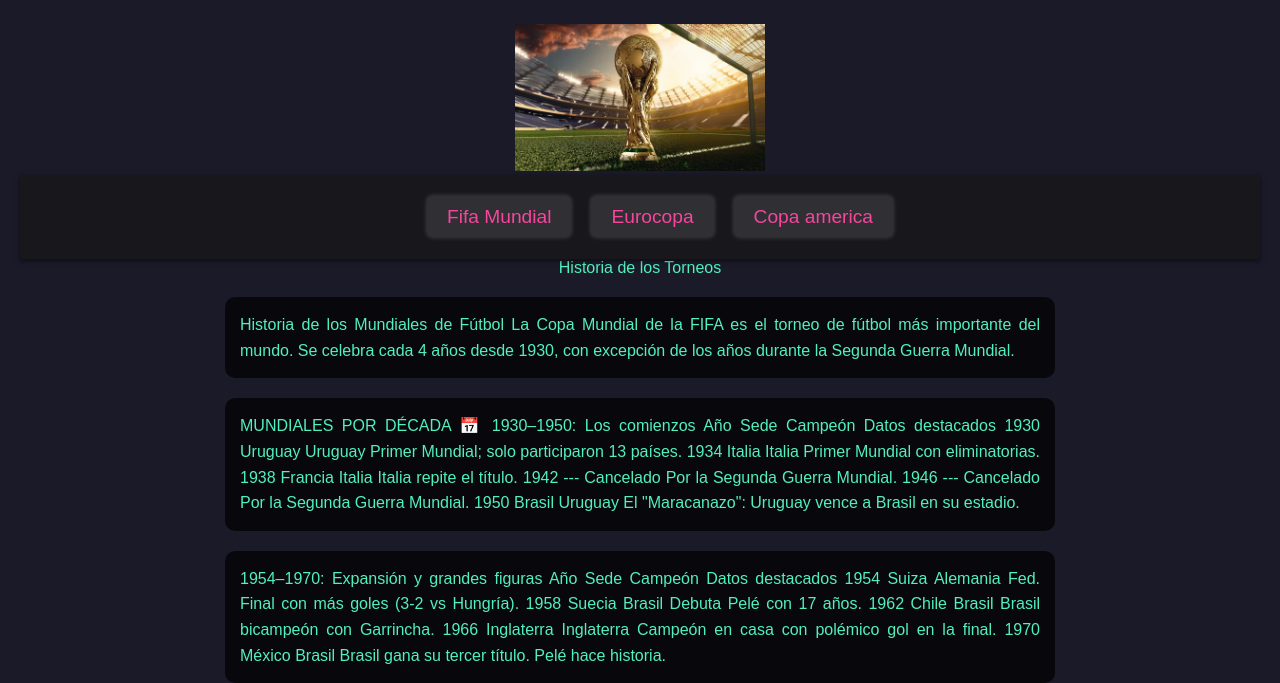
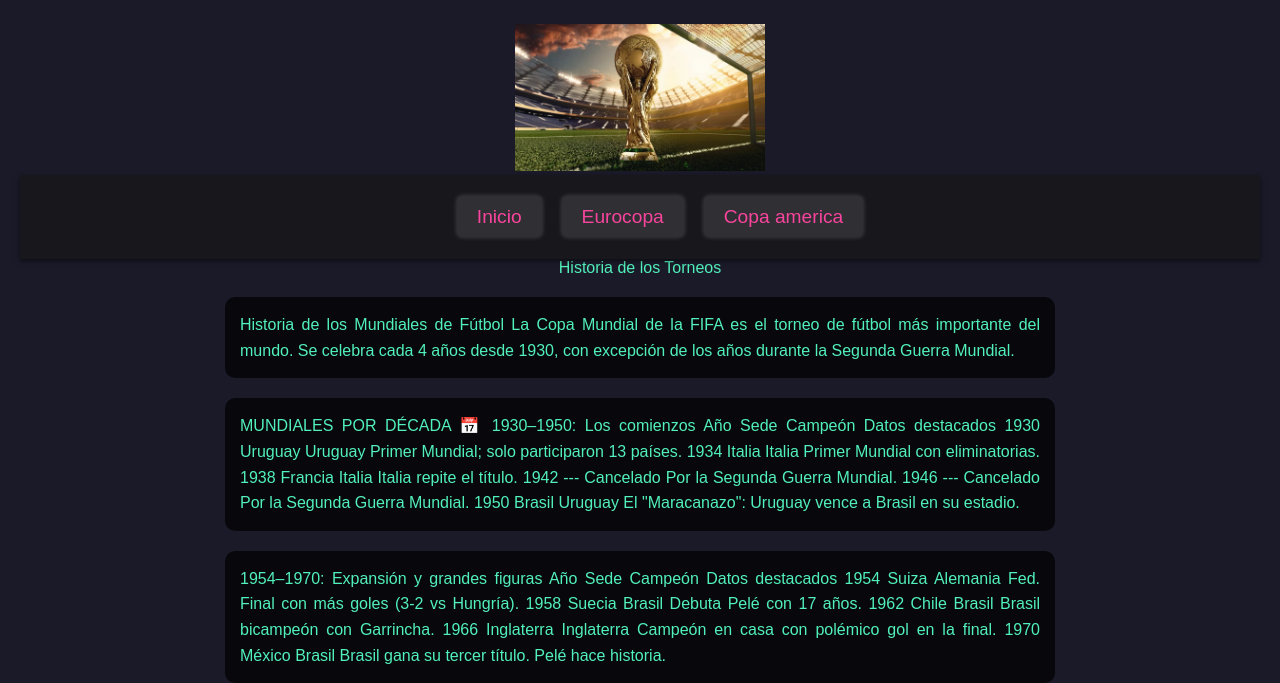
Before and after one commit to torneosnel360son/torneosnel360son.github.io, a plain HTML site: page mundial.html in a window 1280 px wide. Shown: the part 135-818 px from the top of the page. Drawn offline with Linux system fonts and the light colour scheme.

Commit message:
Update mundial.html

```diff
--- a/mundial.html
+++ b/mundial.html
@@ -12,7 +12,7 @@
 		<nav id="header">
 			<ul  class="nav">
 
-		       <li><a href="Mundial.html">Fifa Mundial</a></li>
+		       <li><a href="index.html">Inicio</a></li>
 			   <li><a href="euro.html">Eurocopa</a></li>
 			    <li><a href="america.html">Copa america</a></li>
 
```
